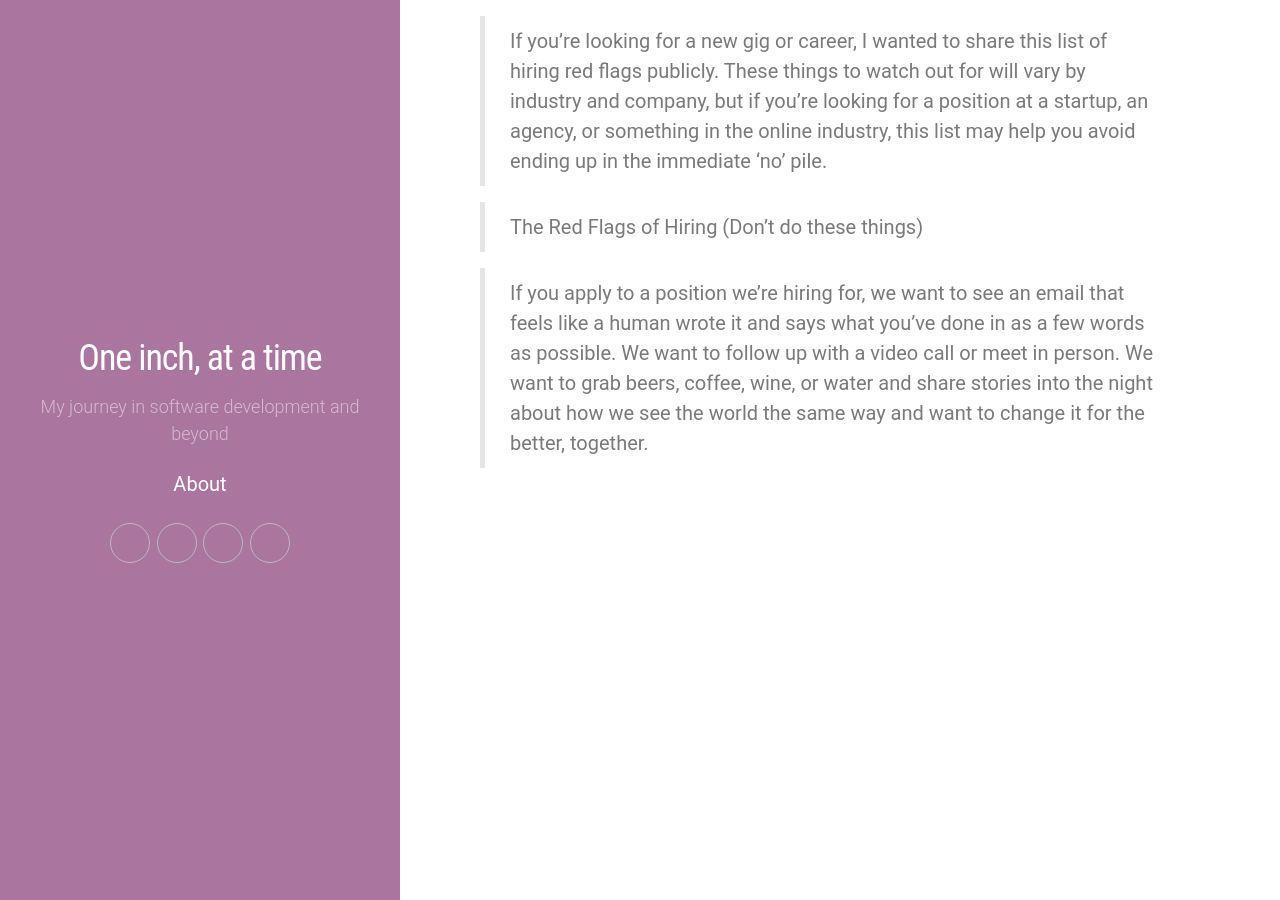
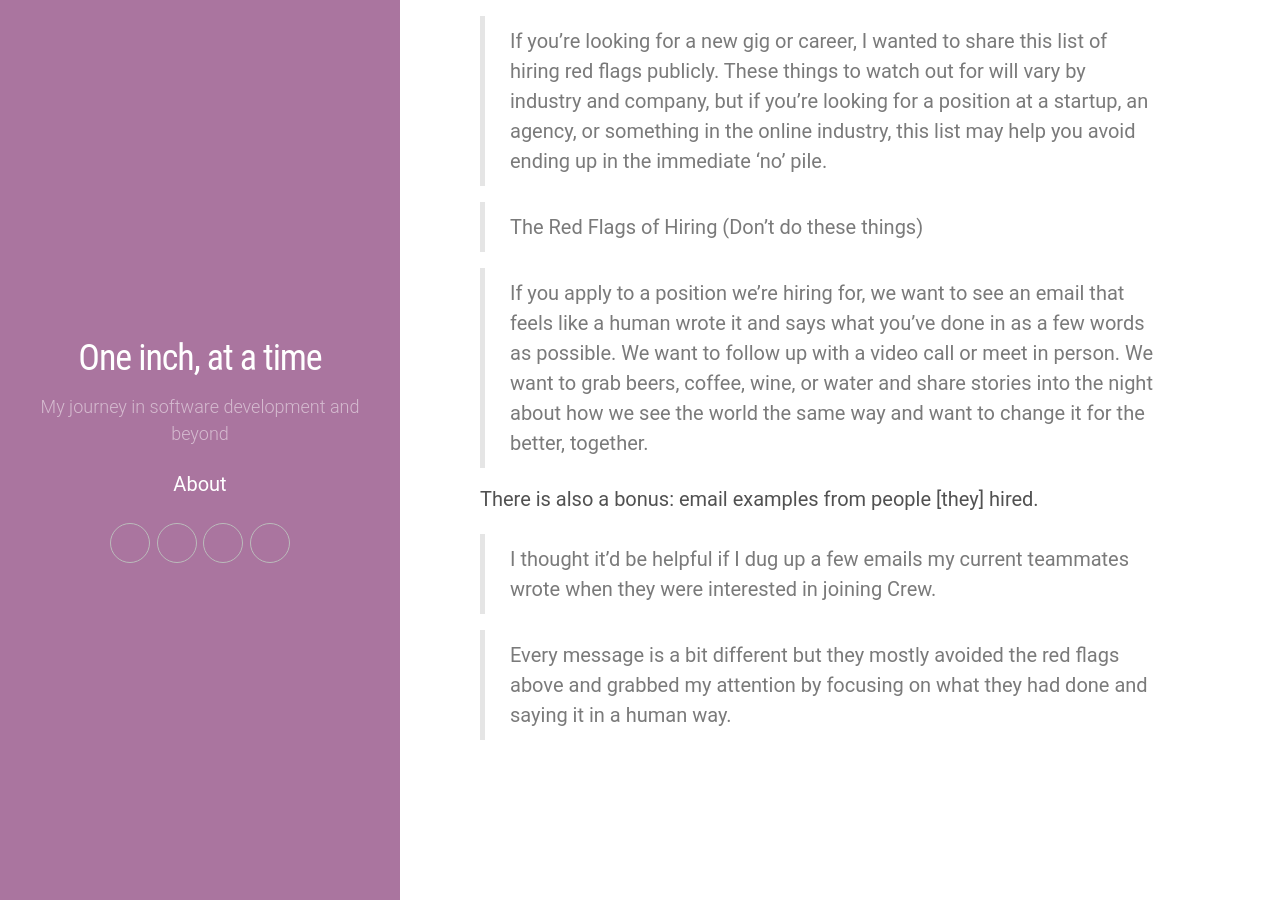
Before and after one commit to kingsor/kingsor.github.io, a Jekyll site: the page built from _posts/2015-05-10-the-red-flags-of-hiring.md, in a window 1280 px wide and 900 px high, scrolled down 639 px. Built offline with Jekyll 4.4.1, drawn with Linux system fonts in a browser that asks for light colours; nearby versions of some CDN libraries; some web fonts are replaced.

Commit message:
Updated a post

```diff
--- a/_posts/2015-05-10-the-red-flags-of-hiring.md
+++ b/_posts/2015-05-10-the-red-flags-of-hiring.md
@@ -19,3 +19,9 @@ tags: [hiring,peopleware,management]
 > The Red Flags of Hiring (Don’t do these things)
 
 > If you apply to a position we’re hiring for, we want to see an email that feels like a human wrote it and says what you’ve done in as a few words as possible. We want to follow up with a video call or meet in person. We want to grab beers, coffee, wine, or water and share stories into the night about how we see the world the same way and want to change it for the better, together.
+
+There is also a bonus: email examples from people [they] hired.
+
+> I thought it’d be helpful if I dug up a few emails my current teammates wrote when they were interested in joining Crew.
+
+> Every message is a bit different but they mostly avoided the red flags above and grabbed my attention by focusing on what they had done and saying it in a human way.
```
